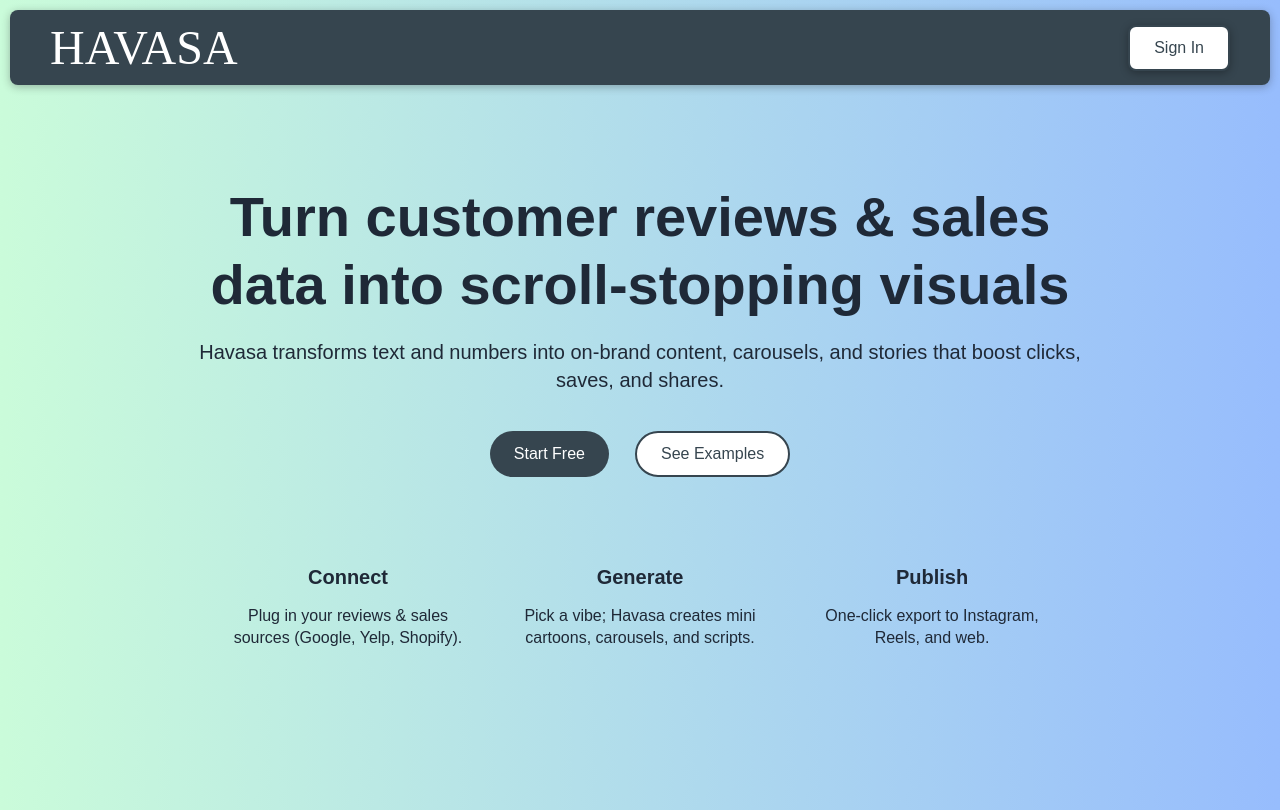
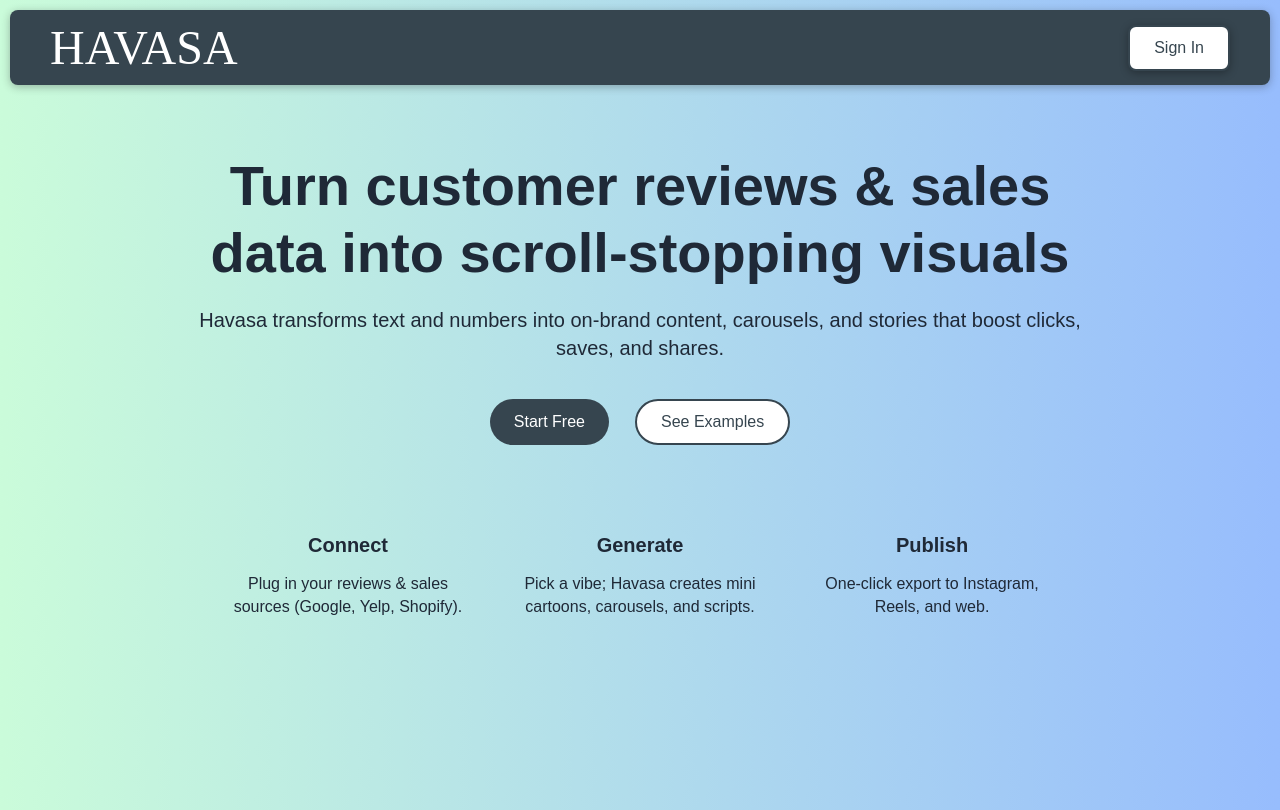
Before and after one commit to Birla10/Enchanta, a React (Create React App) app in the folder frontend/: page / in a window 1280 px wide. Built offline with nearby package versions, Linux system fonts and the light colour scheme; the HTML template or start-up script is replaced by a standard one.

Commit message:
landing page css

```diff
--- a/frontend/src/components/LandingPage.css
+++ b/frontend/src/components/LandingPage.css
@@ -3,7 +3,7 @@
   display: flex;
   flex-direction: column;
   align-items: center;
-  padding: 2rem 1rem;
+  padding: 0.03rem 0.03rem;
   text-align: center;
 }
 
```
